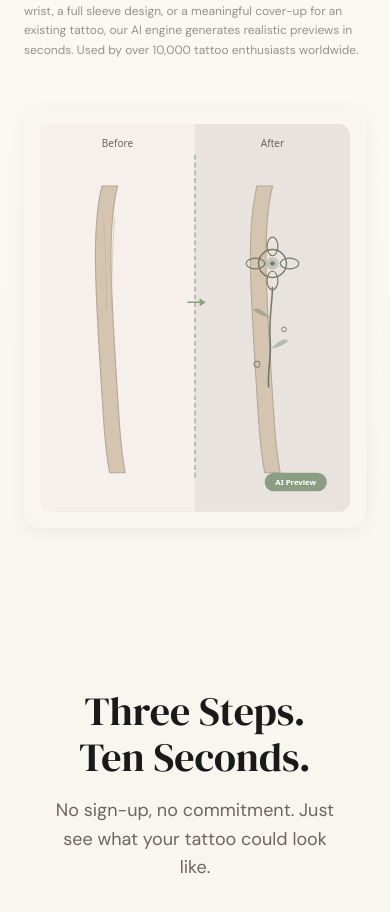
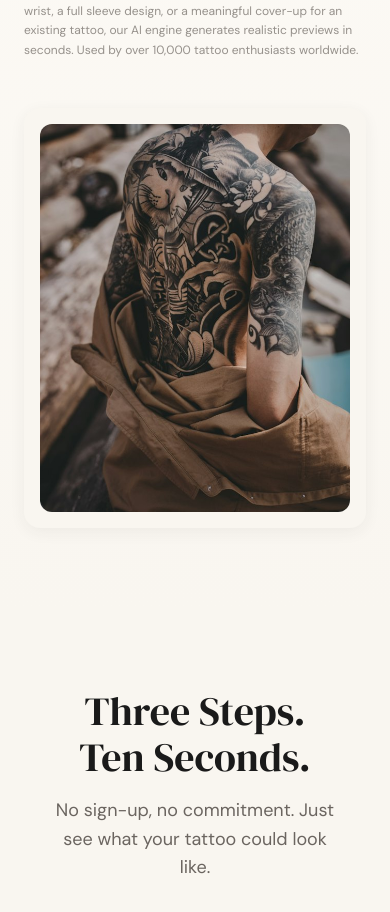
Before and after one commit to ti-kiu/inksnap, a Next.js app: page / in a window 390 px wide. Shown: the part 785-1697 px from the top of the page. Built offline with nearby package versions, Linux system fonts and the light colour scheme.

Commit message:
feat: replace SVG hero with real tattoo photo + x-default hreflang + mobile menu verified

```diff
--- a/src/app/page.tsx
+++ b/src/app/page.tsx
@@ -143,51 +143,12 @@
             <div className="relative">
               <div className="bg-warm-white rounded-xl shadow-card p-4 md:p-6">
                 <div className="aspect-[4/5] bg-sand rounded-lg flex items-center justify-center overflow-hidden">
-                  <svg viewBox="0 0 400 500" className="w-full h-full" xmlns="http://www.w3.org/2000/svg">
-                    {/* Background split */}
-                    <rect x="0" y="0" width="200" height="500" fill="#F5F0EB" />
-                    <rect x="200" y="0" width="200" height="500" fill="#E8E3DE" />
-                    {/* Divider */}
-                    <line x1="200" y1="40" x2="200" y2="460" stroke="#A8B5A0" strokeWidth="2" strokeDasharray="6,4" />
-                    {/* Labels */}
-                    <text x="100" y="30" textAnchor="middle" fill="#6B6560" fontSize="13" fontFamily="system-ui">Before</text>
-                    <text x="300" y="30" textAnchor="middle" fill="#6B6560" fontSize="13" fontFamily="system-ui">After</text>
-                    {/* Left arm (bare) */}
-                    <path d="M80,80 C75,100 70,140 72,200 C74,260 78,320 82,380 C84,410 86,430 90,450 L110,450 C106,430 104,410 102,380 C98,320 94,260 92,200 C90,140 95,100 100,80 Z" fill="#D4C4B0" stroke="#B8A898" strokeWidth="1.5" />
-                    {/* Left arm skin detail */}
-                    <path d="M82,120 C84,160 86,200 86,240" stroke="#C4B4A0" strokeWidth="0.8" fill="none" />
-                    <path d="M96,120 C94,160 92,200 92,240" stroke="#C4B4A0" strokeWidth="0.8" fill="none" />
-                    {/* Right arm (with tattoo) */}
-                    <path d="M280,80 C275,100 270,140 272,200 C274,260 278,320 282,380 C284,410 286,430 290,450 L310,450 C306,430 304,410 302,380 C298,320 294,260 292,200 C290,140 295,100 300,80 Z" fill="#D4C4B0" stroke="#B8A898" strokeWidth="1.5" />
-                    {/* Tattoo design on right arm - floral/botanical */}
-                    <g transform="translate(265,140)" opacity="0.85">
-                      {/* Main flower */}
-                      <circle cx="35" cy="40" r="18" fill="none" stroke="#5D6B55" strokeWidth="1.8" />
-                      <circle cx="35" cy="40" r="8" fill="#5D6B55" opacity="0.3" />
-                      <circle cx="35" cy="40" r="3" fill="#5D6B55" />
-                      {/* Petals */}
-                      <ellipse cx="35" cy="18" rx="7" ry="12" fill="none" stroke="#5D6B55" strokeWidth="1.5" />
-                      <ellipse cx="35" cy="62" rx="7" ry="12" fill="none" stroke="#5D6B55" strokeWidth="1.5" />
-                      <ellipse cx="13" cy="40" rx="12" ry="7" fill="none" stroke="#5D6B55" strokeWidth="1.5" />
-                      <ellipse cx="57" cy="40" rx="12" ry="7" fill="none" stroke="#5D6B55" strokeWidth="1.5" />
-                      {/* Stem going down */}
-                      <path d="M35,70 C35,90 30,110 32,140 C34,160 28,180 30,200" stroke="#5D6B55" strokeWidth="2" fill="none" />
-                      {/* Leaves on stem */}
-                      <path d="M32,110 C22,100 15,95 10,100 C15,105 22,108 32,110Z" fill="#5D6B55" opacity="0.4" />
-                      <path d="M33,150 C43,140 50,135 55,140 C50,145 43,148 33,150Z" fill="#5D6B55" opacity="0.4" />
-                      {/* Small buds */}
-                      <circle cx="15" cy="170" r="4" fill="none" stroke="#5D6B55" strokeWidth="1.2" />
-                      <circle cx="50" cy="125" r="3" fill="none" stroke="#5D6B55" strokeWidth="1.2" />
-                    </g>
-                    {/* Arrow between */}
-                    <g transform="translate(180,230)">
-                      <path d="M10,0 L30,0" stroke="#8B9E82" strokeWidth="2" />
-                      <path d="M26,-5 L34,0 L26,5" fill="#8B9E82" />
-                    </g>
-                    {/* AI badge */}
-                    <rect x="290" y="450" width="80" height="24" rx="12" fill="#8B9E82" />
-                    <text x="330" y="466" textAnchor="middle" fill="white" fontSize="10" fontFamily="system-ui" fontWeight="600">AI Preview</text>
-                  </svg>
+                  <img
+                    src="/hero-tattoo.jpg"
+                    alt="Realistic tattoo preview on arm - InkPreview AI tattoo simulator"
+                    className="w-full h-full object-cover"
+                    loading="eager"
+                  />
                 </div>
               </div>
               <div className="absolute -bottom-4 -right-4 w-24 h-24 bg-sage-light/30 rounded-full -z-10" />
```
Also changed, not shown: public/hero-tattoo.jpg (added).
